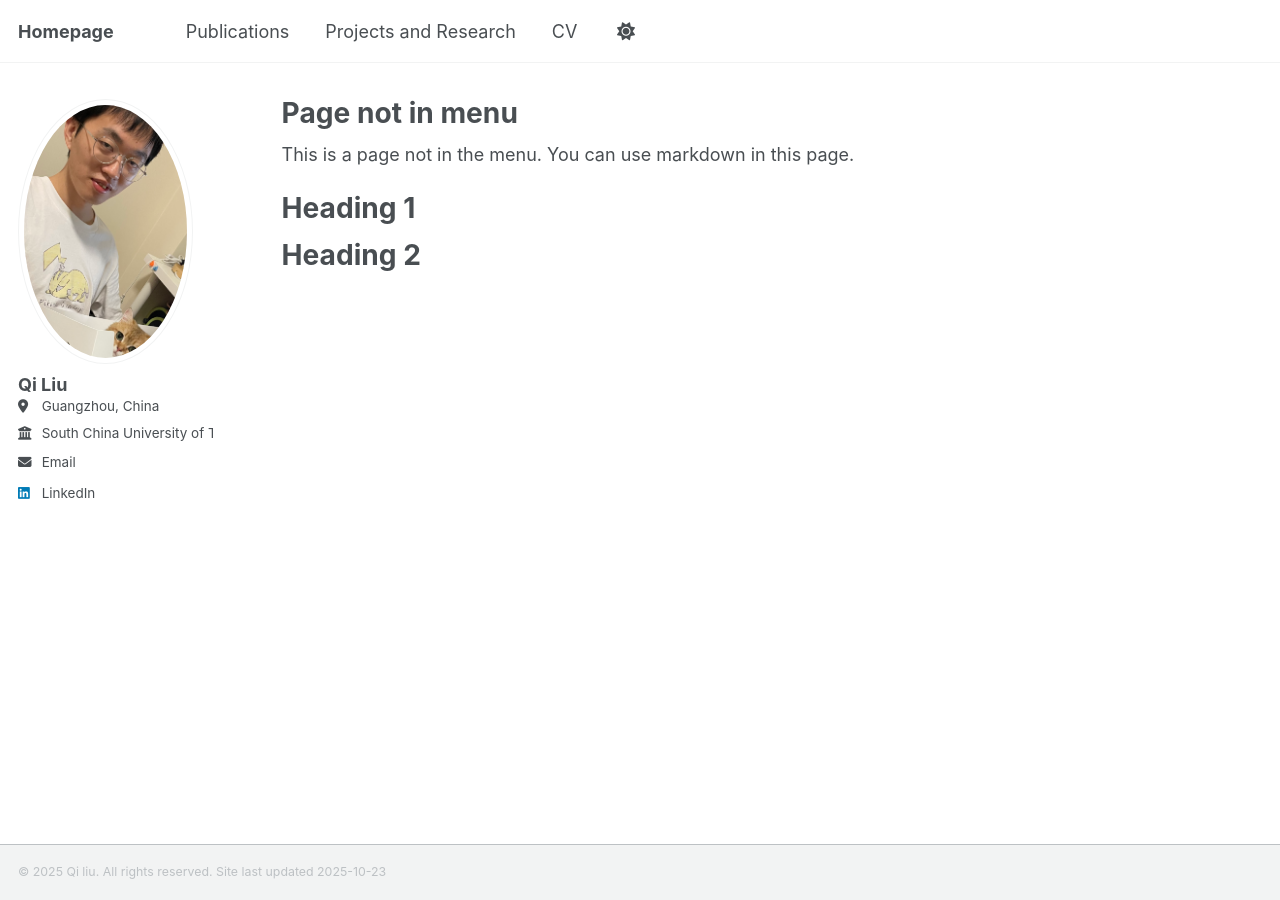
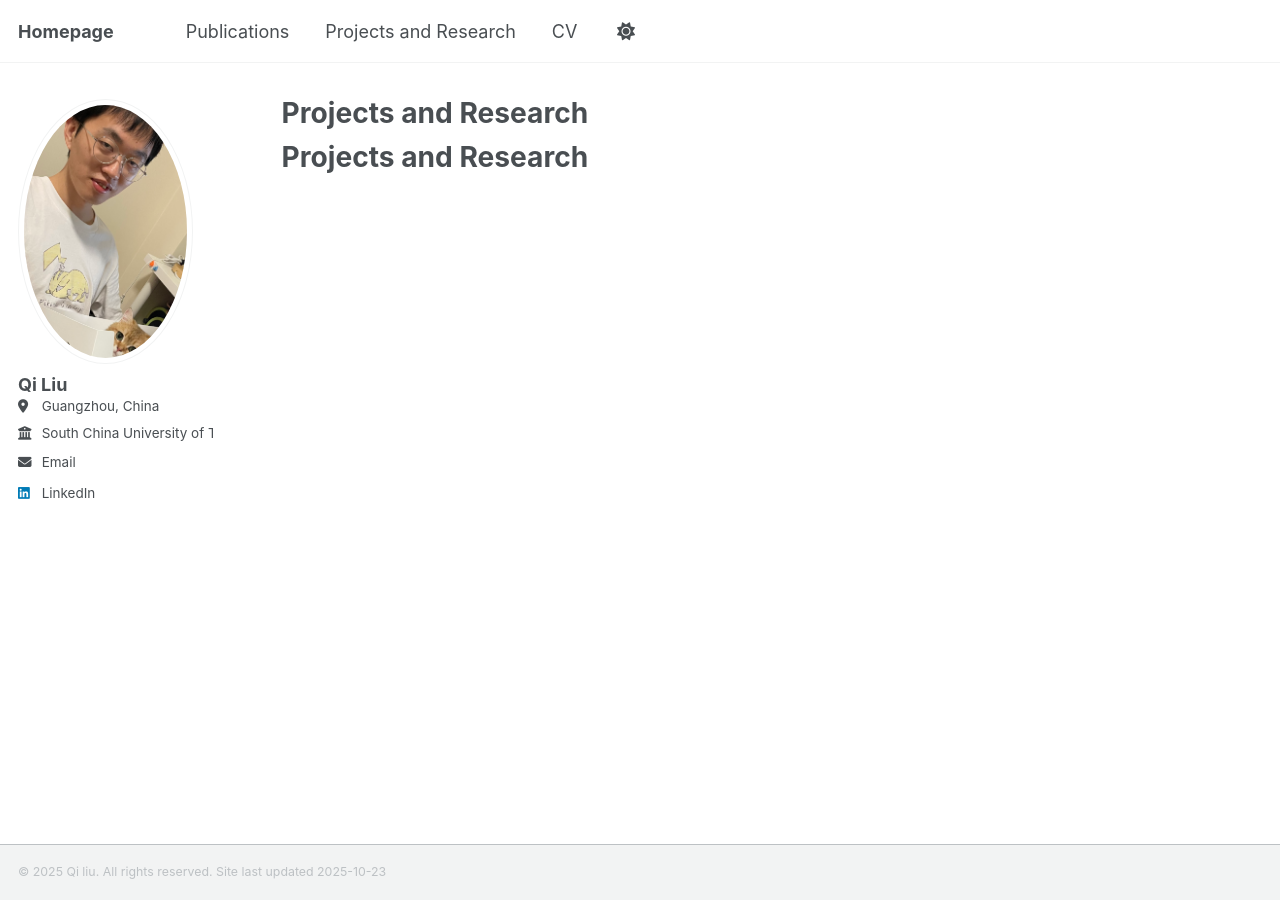
Before and after one commit to qiliu0701/qiliu0701.github.io, a Jekyll site: the page built from _pages/non-menu-page.md, in a window 1280 px wide. Built offline with Jekyll 4.4.1, drawn with Linux system fonts in a browser that asks for light colours; a script that is not in the unit is left out.

Commit message:
Update non-menu-page.md

```diff
--- a/_pages/non-menu-page.md
+++ b/_pages/non-menu-page.md
@@ -1,16 +1,11 @@
 ---
 permalink: /non-menu-page/
-title: "Page not in menu"
+title: "Projects and Research"
 author_profile: true
 redirect_from:
   - "/rp/"
   - "/nmp.html"
 ---
 
-This is a page not in the menu. You can use markdown in this page.
-
-Heading 1
+Projects and Research
 ======
-
-Heading 2
-======
```
